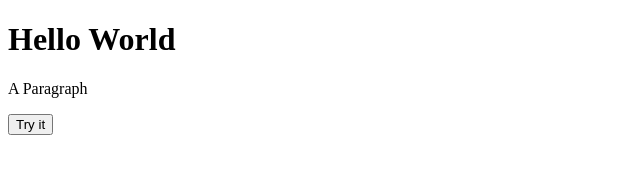
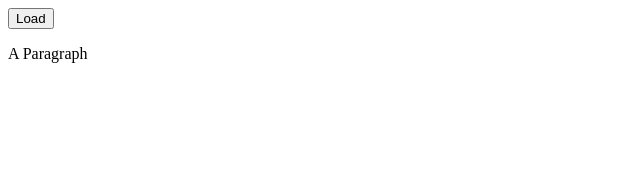
Before and after one commit to tyleruk2000/AJAX_Tutorial, a plain HTML site: page index.html in a window 1280 px wide. Shown: the whole page, without its empty margins (0-640 px from the left). Drawn offline with Linux system fonts and the light colour scheme.

Commit message:
Re Arranage index

```diff
--- a/index.html
+++ b/index.html
@@ -16,11 +16,9 @@
     </script>
 </head>
 <body>
-    <h1>Hello World</h1>
+    <button type="button" onclick="myFunction()">Load</button>
 
     <p id="demo">A Paragraph</p>
 
-    <button type="button" onclick="myFunction()">Try it</button>
-
 </body>
 </html>
```
